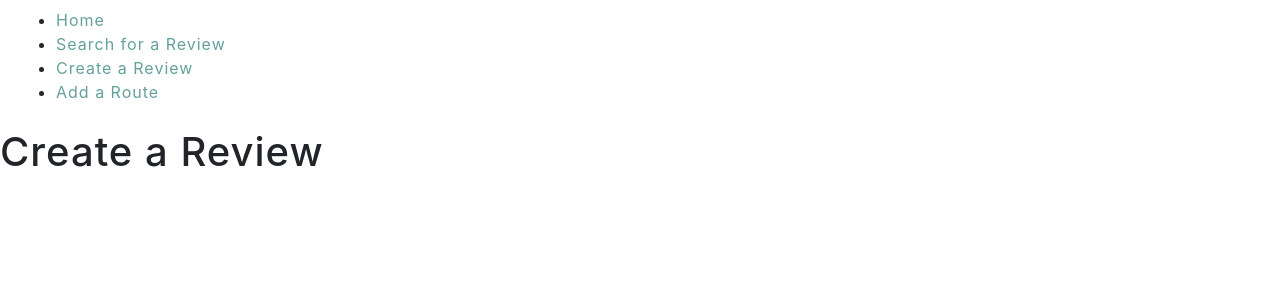
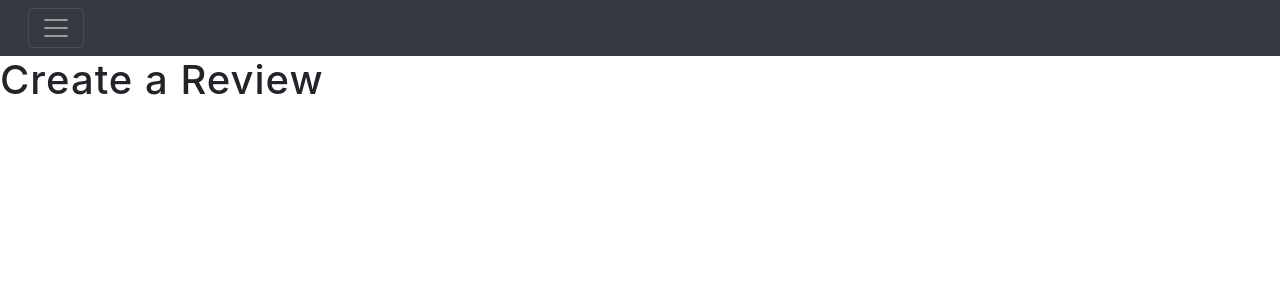
Before and after one commit to AnnaLouise500/route-review, a Flask app: page /create in a window 1280 px wide. Shown: the top 300 px of the page. Run offline with Flask 2, Linux system fonts and the light colour scheme; some libraries are stand-ins or nearby versions.

Commit message:
nav bar complete

```diff
--- a/templates/base.html
+++ b/templates/base.html
@@ -1,23 +1,38 @@
 <!DOCTYPE html>
 <html lang="en">
+
 <head>
     <meta charset="UTF-8">
     <meta name="viewport" content="width=device-width, initial-scale=1.0">
     <link rel="stylesheet" href="{{ url_for('static', filename='css/styles.css') }}">
     <title>Route Review</title>
 </head>
+
 <body>
-    <nav class="navbar">
-        <ul>
-            <li><a href="{{ url_for('index') }}">Home</a></li>
-            <li><a href="{{ url_for('search') }}">Search for a Review</a></li>
-            <li><a href="{{ url_for('create') }}">Create a Review</a></li>
-            <li><a href="{{ url_for('addroute') }}">Add a Route</a></li>
-        </ul>
+  <!--Navigation-->
+    <div class="collapse" id="navbarToggleExternalContent">
+        <div class="bg-dark p-4">
+            <h5 class="text-white h4"><a href="{{ url_for('index') }}">Home</a></h5>
+            <h5 class="text-white h4"><a href="{{ url_for('search') }}">Search for a Review</a></h5>
+            <h5 class="text-white h4"><a href="{{ url_for('create') }}">Create a Review</a></h5>
+            <h5 class="text-white h4"><a href="{{ url_for('addroute') }}">Add a Route</a></h5>
+        </div>
+    </div>
+    <nav class="navbar navbar-dark bg-dark">
+        <div class="container-fluid">
+            <button class="navbar-toggler" type="button" data-bs-toggle="collapse"
+                data-bs-target="#navbarToggleExternalContent" aria-controls="navbarToggleExternalContent"
+                aria-expanded="false" aria-label="Toggle navigation">
+                <span class="navbar-toggler-icon"></span>
+            </button>
+        </div>
     </nav>
 
     {% block content %}
     {% endblock %}
 
+    <!--Script-->
+    <script src="https://cdn.jsdelivr.net/npm/bootstrap@5.0.0-beta1/dist/js/bootstrap.bundle.min.js" integrity="sha384-ygbV9kiqUc6oa4msXn9868pTtWMgiQaeYH7/t7LECLbyPA2x65Kgf80OJFdroafW" crossorigin="anonymous"></script>
 </body>
+
 </html>
```
